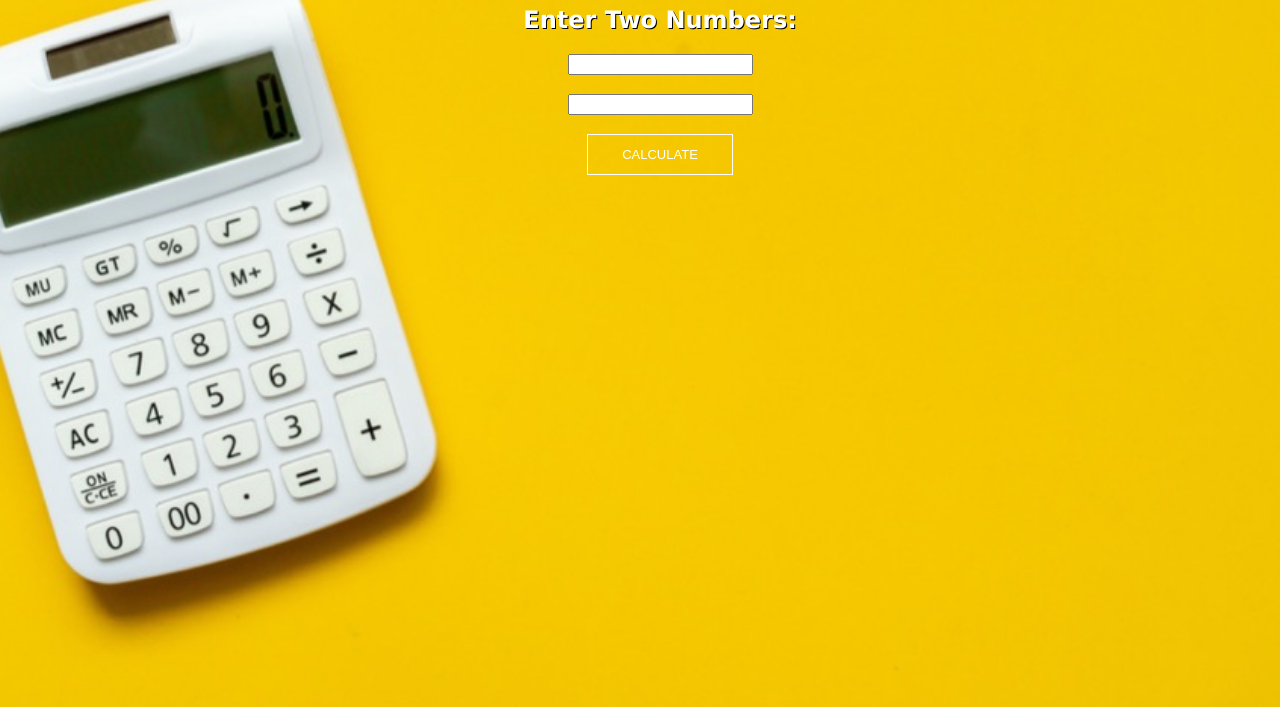
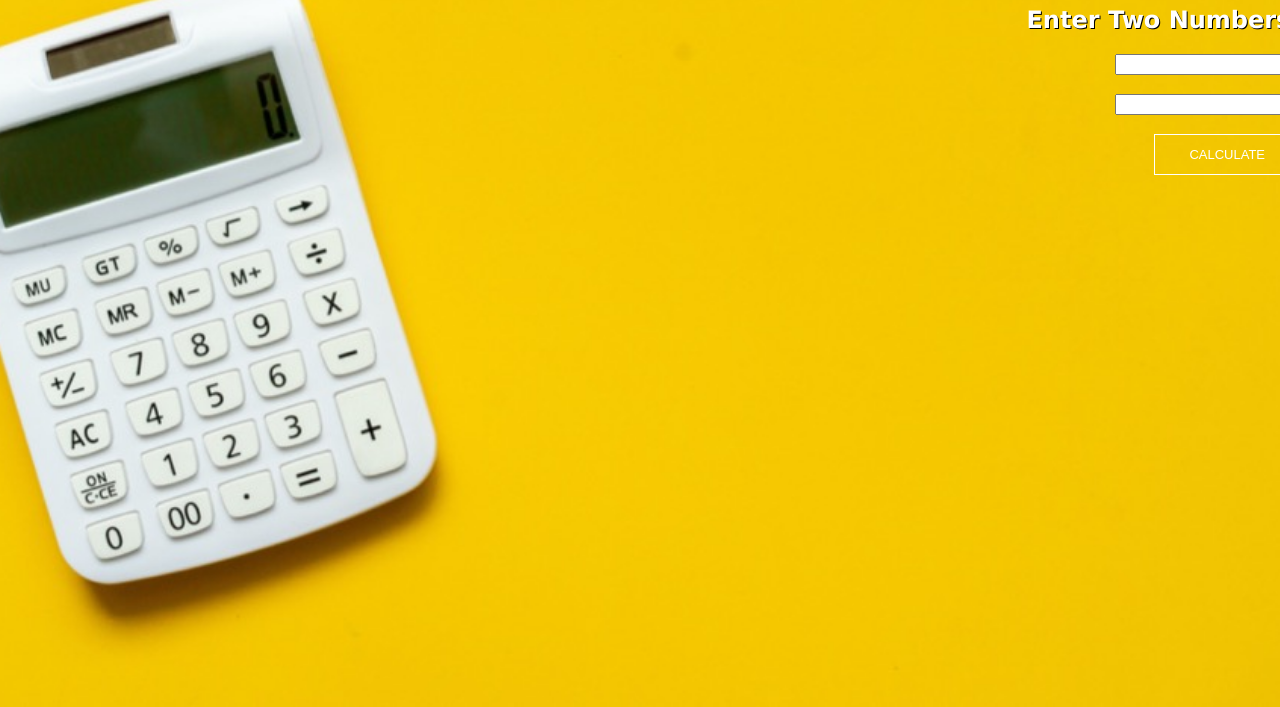
Before and after one commit to aelhal01/hw6, a plain HTML site: page index.html in a window 1280 px wide. Shown: the part 133-840 px from the top of the page. Drawn offline with Linux system fonts and the light colour scheme.

Commit message:
trial css

```diff
--- a/style.css
+++ b/style.css
@@ -1,5 +1,6 @@
 body {
-  text-align: center;
+  text-align: right;
+  margin-right: 25vh;
   margin: auto;
   padding: 20px;
   font-family: Verdana, sans-serif;
```
